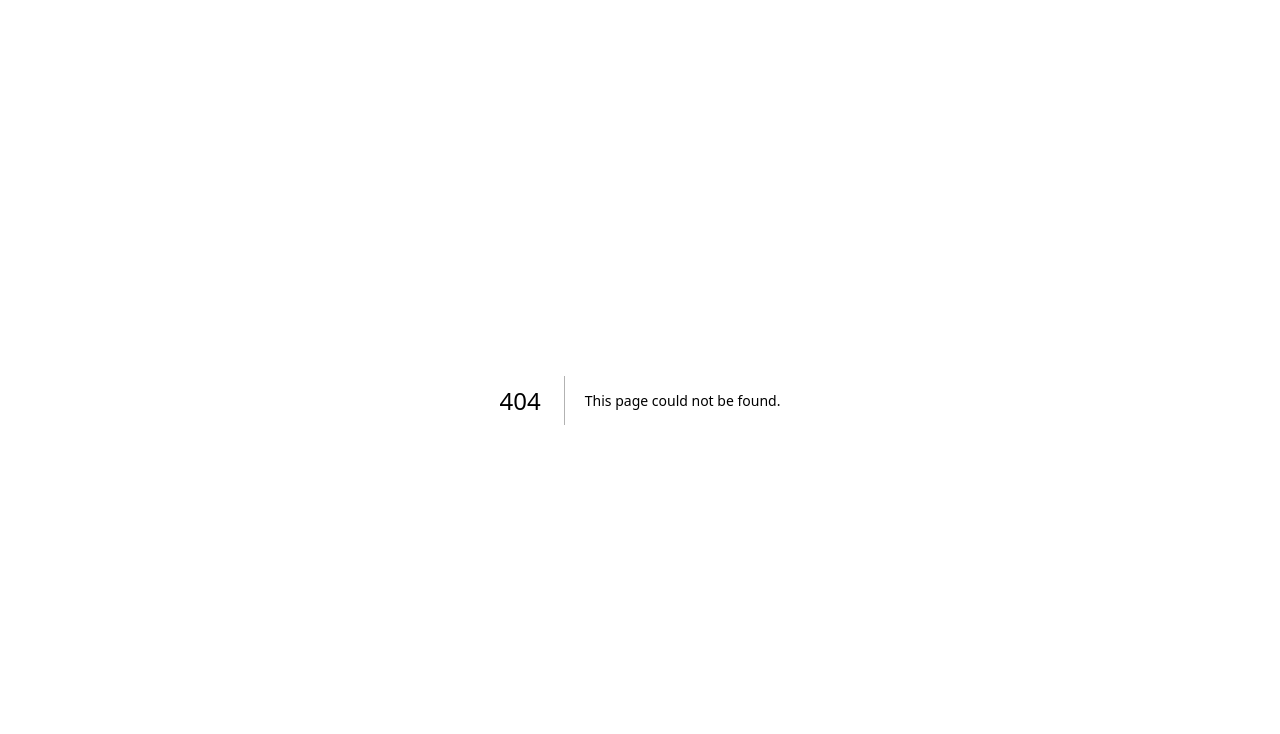
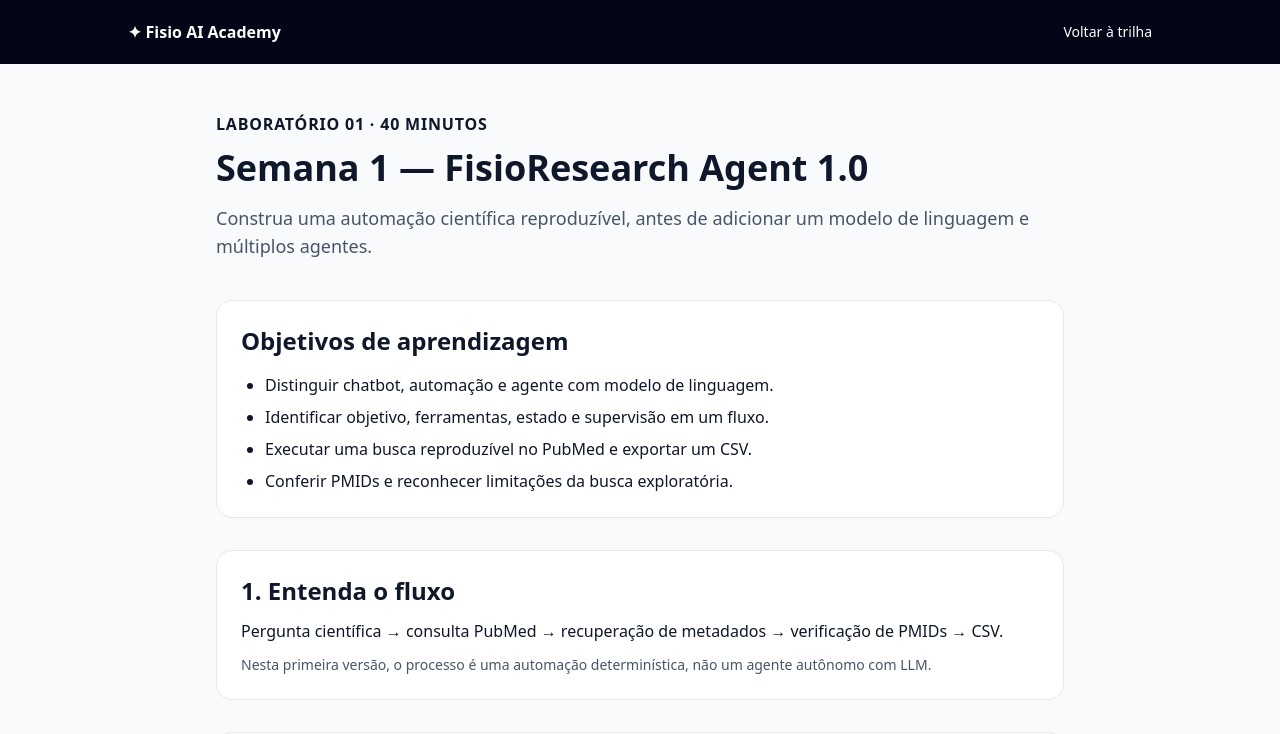
Before and after one commit to Roplentz/fisio-ai-academy, a Next.js app: page /trilhas/agent-builder/semana-1 in a window 1280 px wide. Before the commit this address had no page. Shown: the top 734 px of the page. Built offline with nearby package versions, Linux system fonts and the light colour scheme.

Commit message:
feat(agent-builder): add app/trilhas/agent-builder/semana-1/page.tsx

```diff
--- /dev/null
+++ b/app/trilhas/agent-builder/semana-1/page.tsx
@@ -0,0 +1,21 @@
+import Link from "next/link";
+import { agentBuilder } from "@/lib/agent-builder";
+
+export const metadata = { title: "Semana 1 | Agent Builder" };
+export default function SemanaUm() {
+ const lesson = agentBuilder.firstLesson;
+ return <main className="min-h-screen bg-slate-50 text-slate-900">
+  <header className="bg-slate-950 px-6 py-5 text-white"><div className="mx-auto flex max-w-5xl items-center justify-between"><strong>✦ Fisio AI Academy</strong><Link href="/trilhas/agent-builder" className="text-sm text-teal-300">Voltar à trilha</Link></div></header>
+  <article className="mx-auto max-w-4xl px-6 py-12">
+   <p className="font-semibold uppercase tracking-wider text-teal-700">Laboratório 01 · {lesson.durationMinutes} minutos</p>
+   <h1 className="mt-3 text-4xl font-bold">{lesson.title}</h1>
+   <p className="mt-4 text-lg text-slate-600">Construa uma automação científica reproduzível, antes de adicionar um modelo de linguagem e múltiplos agentes.</p>
+   <section className="mt-10 rounded-2xl border bg-white p-6"><h2 className="text-2xl font-bold">Objetivos de aprendizagem</h2><ul className="mt-4 list-disc space-y-2 pl-6">{lesson.objectives.map(item=><li key={item}>{item}</li>)}</ul></section>
+   <section className="mt-8 rounded-2xl border bg-white p-6"><h2 className="text-2xl font-bold">1. Entenda o fluxo</h2><p className="mt-3">Pergunta científica → consulta PubMed → recuperação de metadados → verificação de PMIDs → CSV.</p><p className="mt-3 text-sm text-slate-600">Nesta primeira versão, o processo é uma automação determinística, não um agente autônomo com LLM.</p></section>
+   <section className="mt-8 rounded-2xl border bg-white p-6"><h2 className="text-2xl font-bold">2. Prepare sua busca</h2><p className="mt-3">Pergunta: quais são as evidências sobre TENS e pressão arterial em humanos?</p><pre className="mt-4 overflow-x-auto whitespace-pre-wrap rounded-xl bg-slate-950 p-4 text-sm text-white">{lesson.query}</pre><p className="mt-3 text-sm text-slate-600">Busca exploratória: requer refinamento e validação antes de uma revisão sistemática.</p></section>
+   <section className="mt-8 rounded-2xl border bg-white p-6"><h2 className="text-2xl font-bold">3. Execute o laboratório</h2><ol className="mt-4 list-decimal space-y-3 pl-6"><li>Abra o <a className="text-teal-700 underline" href={lesson.colabUrl} target="_blank" rel="noopener noreferrer">Google Colab</a> e crie um notebook.</li><li>Copie o código Python disponibilizado abaixo.</li><li>Execute a célula e aguarde a resposta da API PubMed.</li><li>Baixe o arquivo CSV gerado.</li><li>Confira três PMIDs diretamente no <a className="text-teal-700 underline" href={lesson.pubmedUrl} target="_blank" rel="noopener noreferrer">PubMed</a>.</li></ol><a className="mt-6 inline-block rounded-xl bg-teal-700 px-5 py-3 font-semibold text-white" href="/labs/fisioresearch_agent_01.py" download>Baixar código Python</a></section>
+   <section className="mt-8 rounded-2xl border bg-white p-6"><h2 className="text-2xl font-bold">4. Atividade avaliativa</h2><p className="mt-3">{lesson.assignment}</p><p className="mt-3 text-sm text-slate-600">Critérios: execução (40%), rastreabilidade (30%) e reflexão crítica (30%). A entrega online será habilitada após a integração segura com o banco.</p></section>
+   <section className="mt-8 rounded-2xl border bg-white p-6"><h2 className="text-2xl font-bold">5. Autoavaliação</h2><details className="mt-4"><summary className="cursor-pointer font-semibold">O programa é um agente de IA autônomo?</summary><p className="mt-2">Não. É uma automação com objetivo e ferramentas definidos. Ainda não há planejamento por LLM nem decisões autônomas.</p></details><details className="mt-4"><summary className="cursor-pointer font-semibold">Os resultados provam a eficácia clínica da TENS?</summary><p className="mt-2">Não. Os metadados servem para descoberta; conclusões exigem leitura crítica e avaliação da evidência.</p></details></section>
+  </article>
+ </main>;
+}
```
